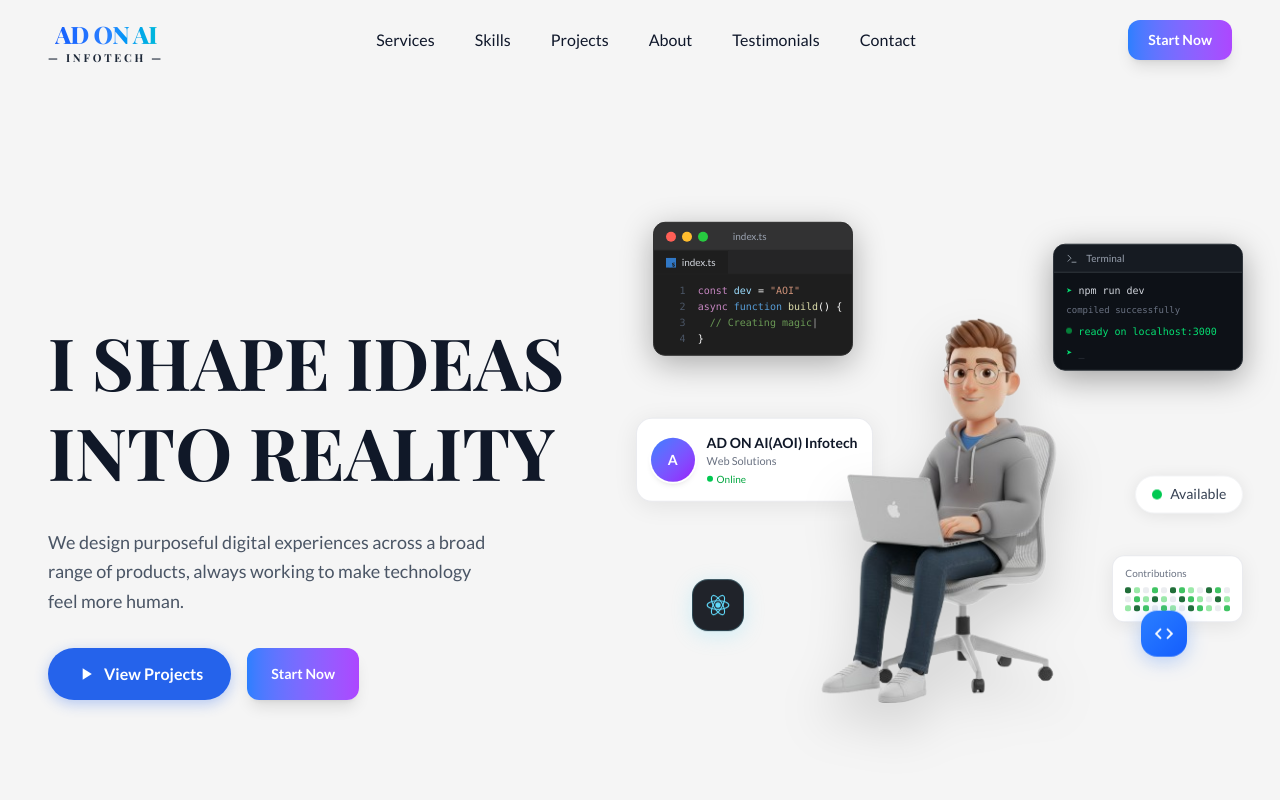
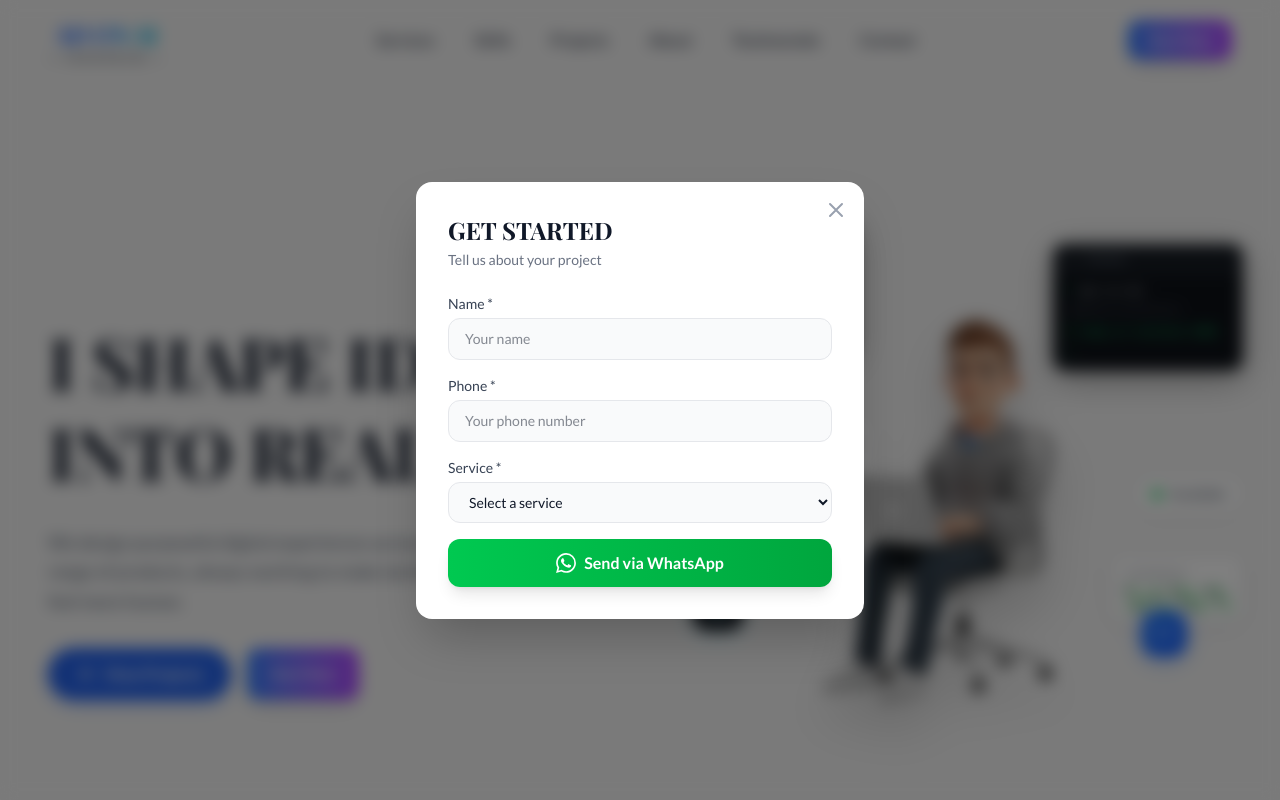
Before and after one commit to jonathanboda/JONA, a Next.js app: page / in a window 1280 px wide. Shown: the top 800 px of the page. Built offline with nearby package versions, Linux system fonts and the light colour scheme.

Commit message:
Auto-open CTA popup 2 seconds after page load
Co-Authored-By: Claude Opus 4.6 <noreply@anthropic.com>

```diff
--- a/src/app/page.tsx
+++ b/src/app/page.tsx
@@ -1246,6 +1246,11 @@ function Footer() {
 export default function Home() {
   const [showCtaModal, setShowCtaModal] = useState(false);
 
+  useEffect(() => {
+    const timer = setTimeout(() => setShowCtaModal(true), 2000);
+    return () => clearTimeout(timer);
+  }, []);
+
   return (
     <>
       <NavBar onStartNow={() => setShowCtaModal(true)} />
```
